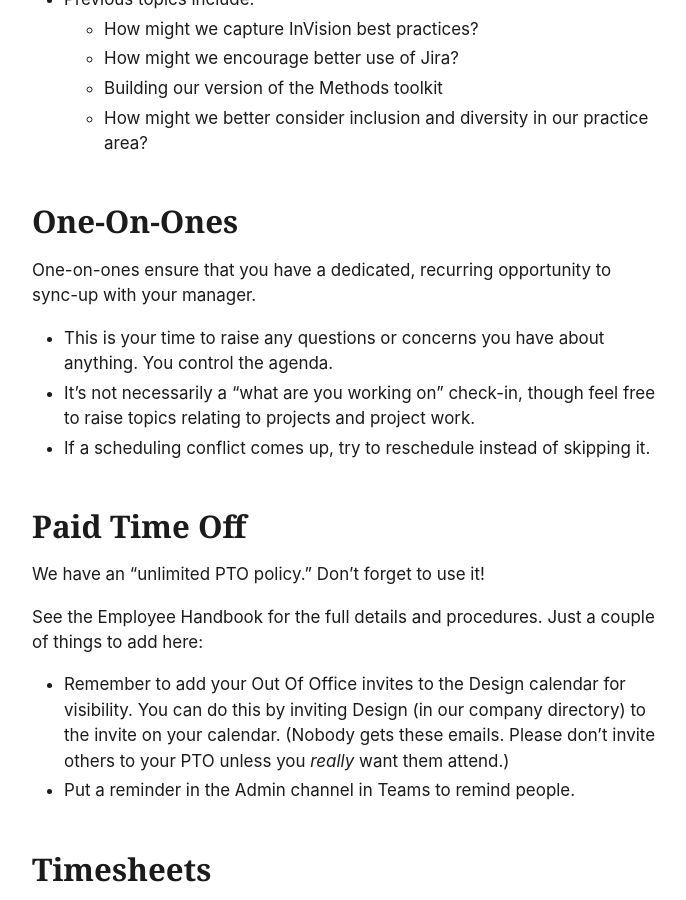
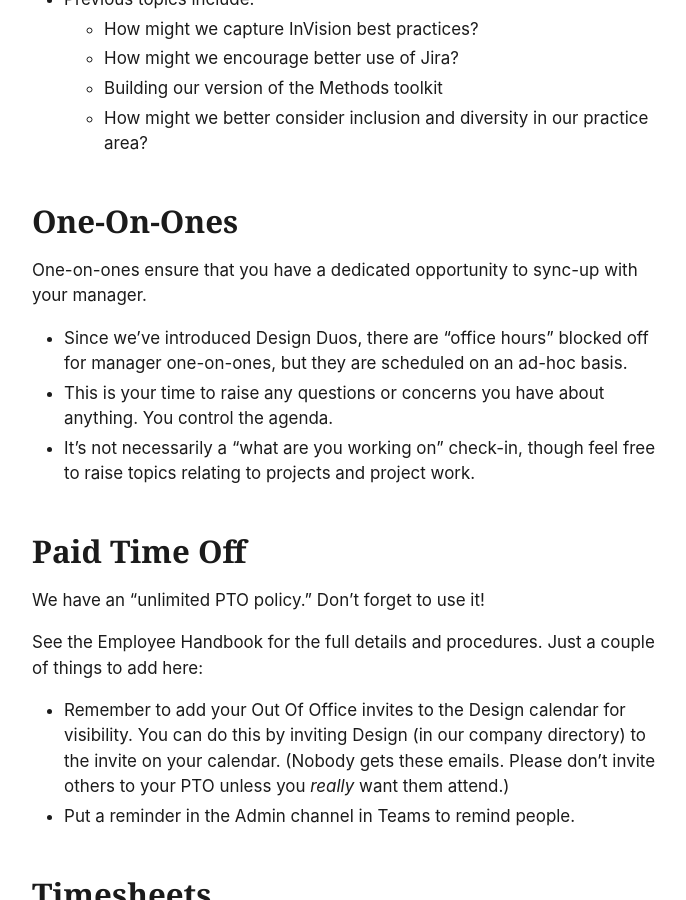
Before and after one commit to Bixal/bixal-uxd-team-handbook, a Jekyll site: the page built from humans.md, in a window 1280 px wide and 900 px high, scrolled down 4257 px. Shown: the whole window, without its empty margins (288-974 px from the left). Built offline with Jekyll 4.4.1, drawn with Linux system fonts in a browser that asks for light colours; some web fonts are replaced; our own code applies the rules of GitHub Pages for plain Markdown files.

Commit message:
update description of one-on-ones to account for new approach

```diff
--- a/humans.md
+++ b/humans.md
@@ -111,11 +111,11 @@ Monthly workshops give us a chance to align on our practices across projects and
 
 ## One-On-Ones
 
-One-on-ones ensure that you have a dedicated, recurring opportunity to sync-up with your manager.
+One-on-ones ensure that you have a dedicated opportunity to sync-up with your manager.
 
+- Since we've introduced Design Duos, there are "office hours" blocked off for manager one-on-ones, but they are scheduled on an ad-hoc basis.
 - This is your time to raise any questions or concerns you have about anything. You control the agenda.
 - It’s not necessarily a “what are you working on” check-in, though feel free to raise topics relating to projects and project work.
-- If a scheduling conflict comes up, try to reschedule instead of skipping it.
 
 ## Paid Time Off
 
```
